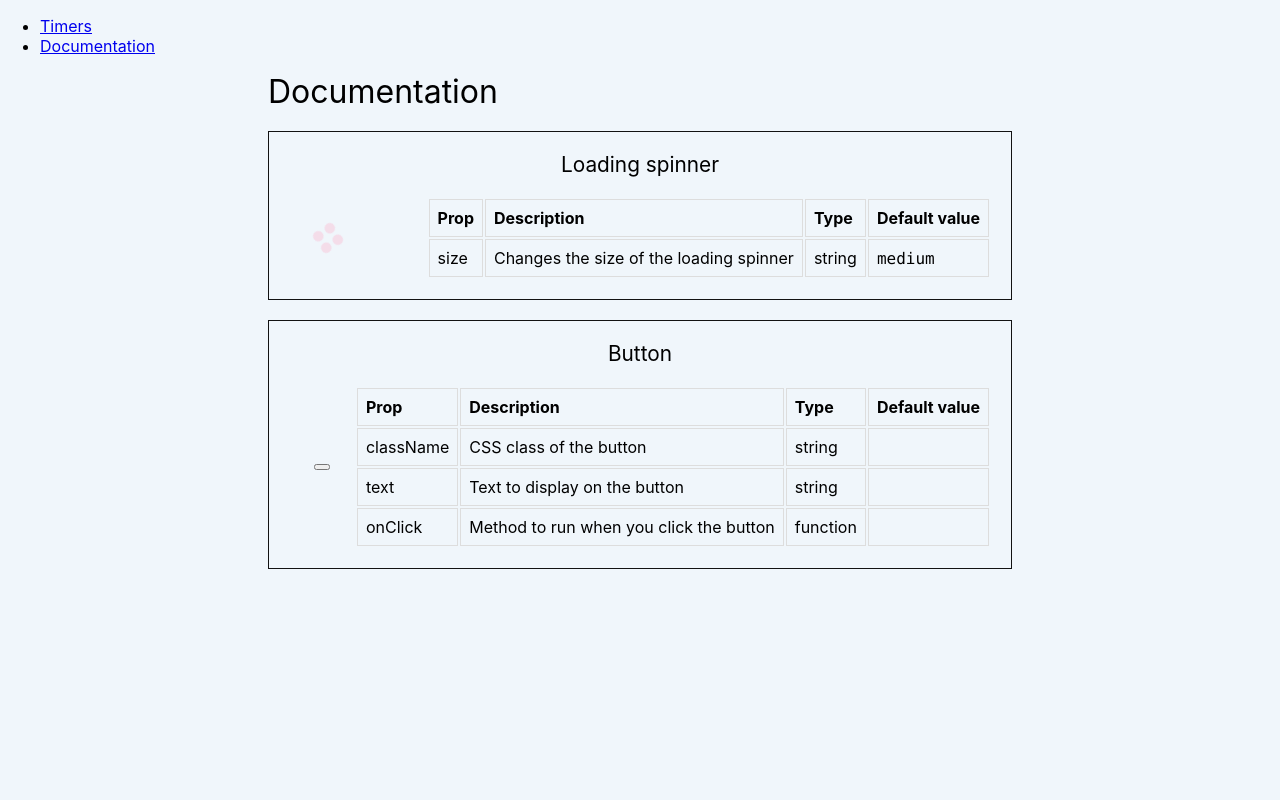
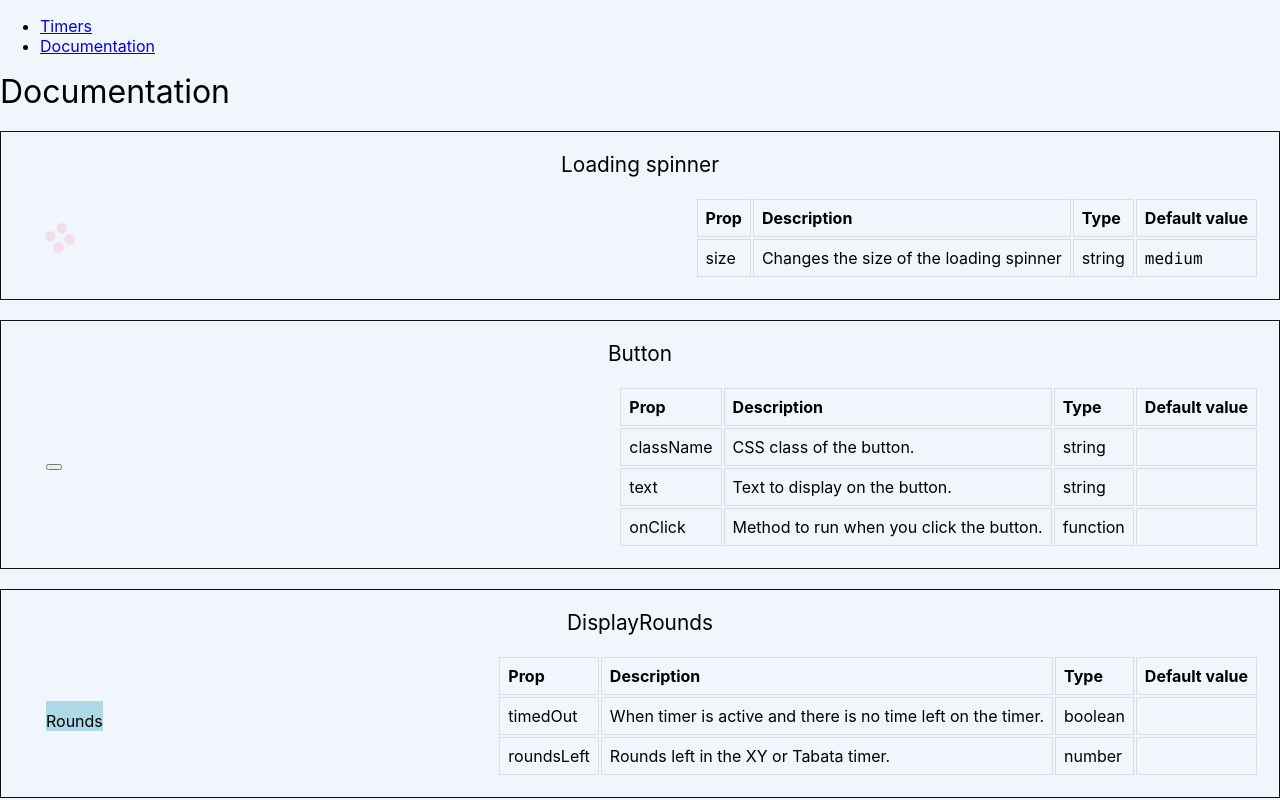
Before and after one commit to prof-tejera/assignment-1-yhpf, a React (Create React App) app: page /docs in a window 1280 px wide. Built offline with nearby package versions, Linux system fonts and the light colour scheme.

Commit message:
documentation for generic components

```diff
--- a/src/views/DocumentationView.js
+++ b/src/views/DocumentationView.js
@@ -5,6 +5,10 @@ import DocumentComponent from "../components/documentation/DocumentComponent";
 
 import Loading from "../components/generic/Loading";
 import Button from "../components/generic/Button";
+import DisplayRounds from "../components/generic/DisplayRounds";
+import DisplayTime from "../components/generic/DisplayTime";
+import Input from "../components/generic/Input";
+import Panel from "../components/generic/Panel";
 
 const Container = styled.div`
   display: flex;
@@ -43,19 +47,89 @@ const Documentation = () => {
           propDocs={[
             {
               prop: "className",
-              description: "CSS class of the button",
+              description: "CSS class of the button.",
               type: "string",
             },
             {
               prop: "text",
-              description: "Text to display on the button",
+              description: "Text to display on the button.",
               type: "string",
             },
             {
               prop: "onClick",
-              description: "Method to run when you click the button",
+              description: "Method to run when you click the button.",
               type: "function",
             }
+          ]}
+        />
+
+        <DocumentComponent
+          title="DisplayRounds "
+          component={<DisplayRounds />}
+          propDocs={[
+            {
+              prop: "timedOut",
+              description: "When timer is active and there is no time left on the timer.",
+              type: "boolean",
+            },
+            {
+              prop: "roundsLeft",
+              description: "Rounds left in the XY or Tabata timer.",
+              type: "number",
+            },
+          ]}
+        />
+
+        <DocumentComponent
+          title="DisplayTime "
+          component={<DisplayTime />}
+          propDocs={[
+            {
+              prop: "time",
+              description: "Time in milliseconds to display.",
+              type: "number",
+            },
+            {
+              prop: "showTimeUp",
+              description: "If true, DisplayTime will say 'Time is up!' when time is up (i.e. when the timer is 0 and isActive is true). If false, DisplayTime will say 00:00.00",
+              type: "boolean",
+              defaultValue: "false",
+            },
+            {
+              prop: "isActive",
+              description: "Indicates if the timer is active or not.",
+              type: "boolean",
+              defaultValue: "true",
+            },
+          ]}
+        />
+
+        <DocumentComponent
+          title="Input "
+          component={<Input />}
+          propDocs={[
+            {
+              prop: "timeChanged",
+              description: "Function that is called when the components input is changed.",
+              type: "function (number)",
+            },
+            {
+              prop: "placeholder",
+              description: "Text to be displayed in input field.",
+              type: "string",
+            },
+          ]}
+        />
+
+        <DocumentComponent
+          title="Panel "
+          component={<Panel />}
+          propDocs={[
+            {
+              prop: "n/a",
+              description: "Used for styling purpose.",
+              type: "??",
+            },
           ]}
         />
 
```
